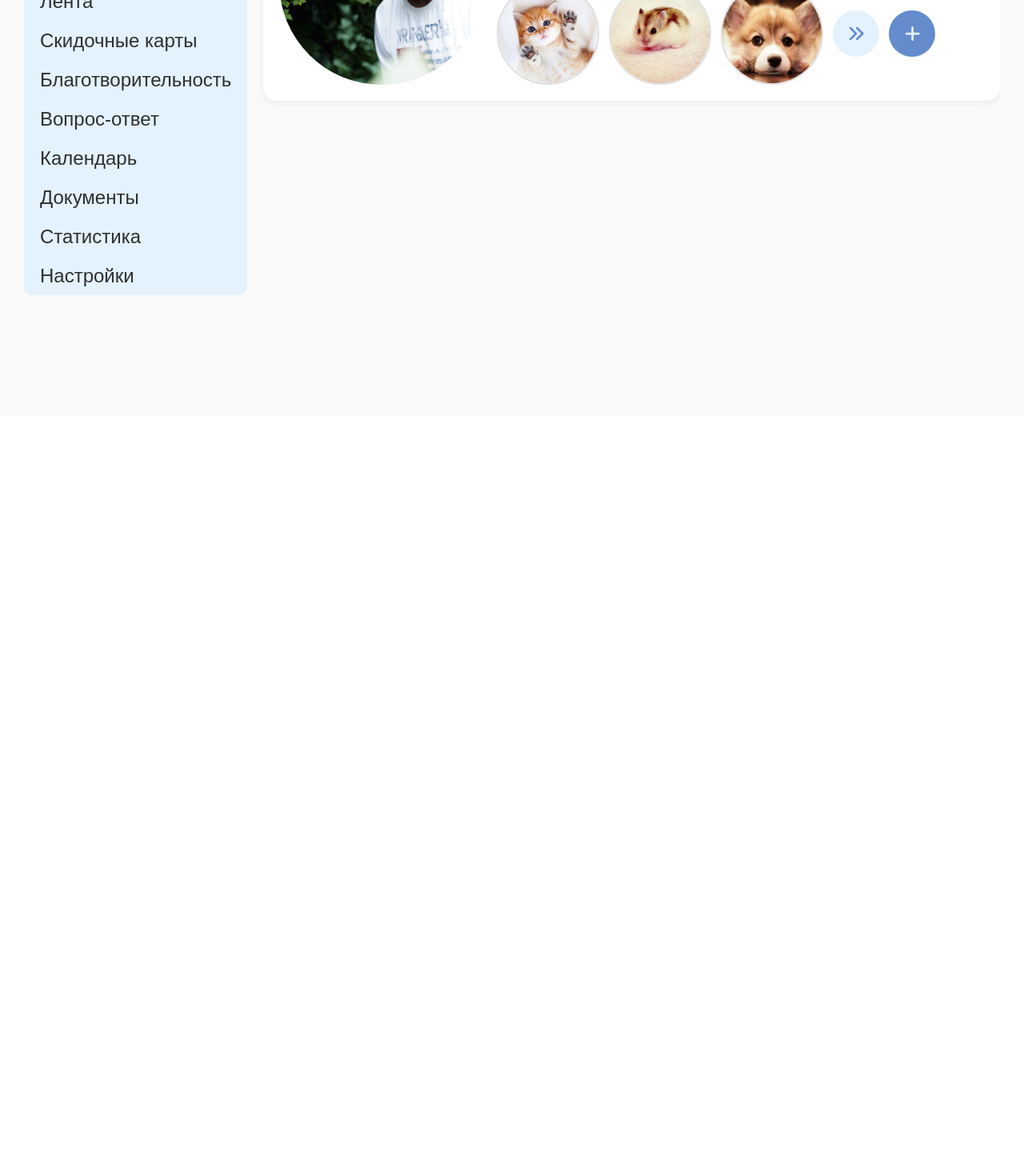
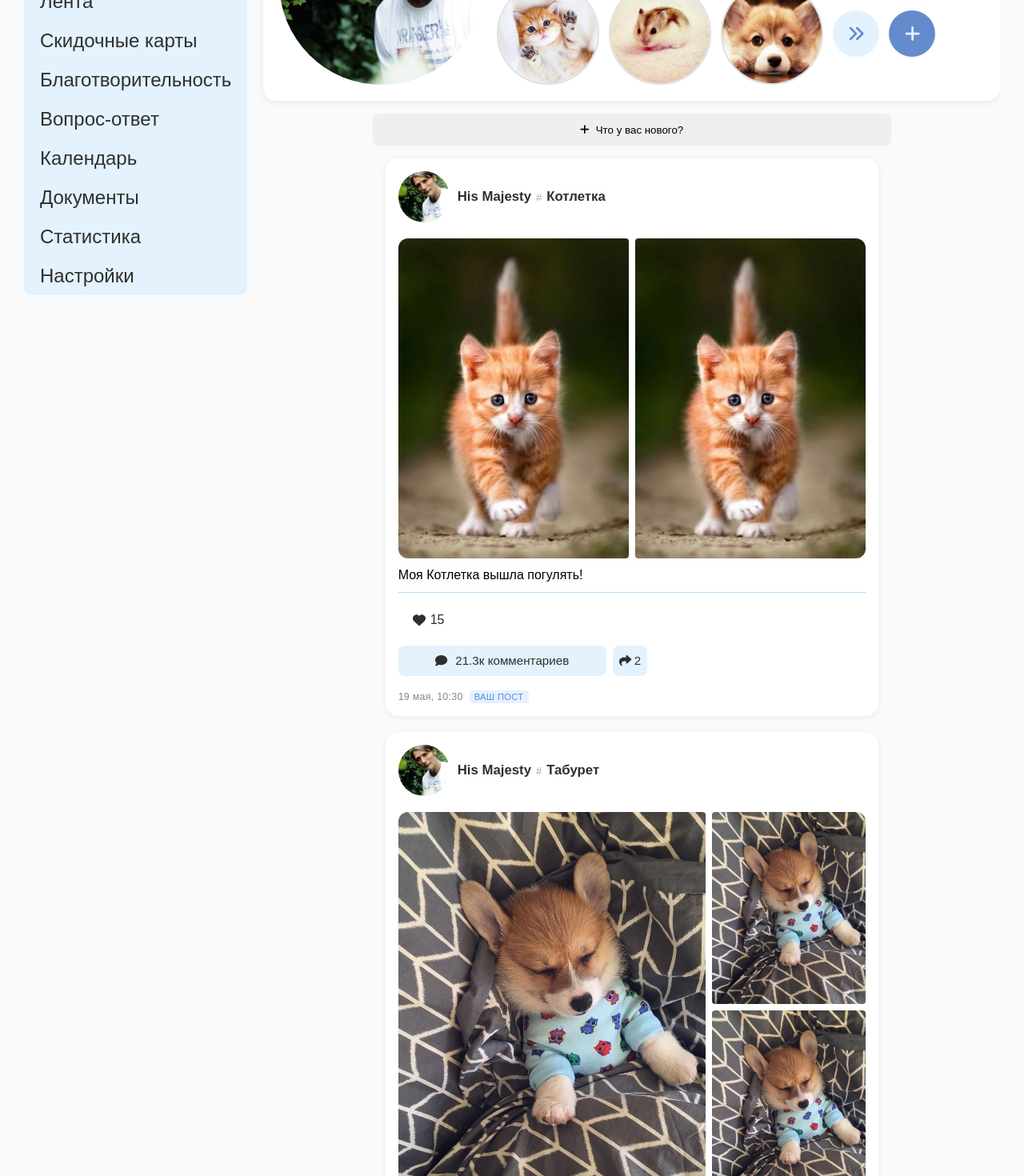
Before and after one commit to Kurt-Hiuz/PetPet, a React (Vite) app in the folder project/frontend/petpet/: page /profile in a window 1280 px wide. Shown: the part 280-1750 px from the top of the page at 80% size. Before the commit the page ends 800 px from the top, so only its background shows below. Built offline with nearby package versions, Linux system fonts and the light colour scheme.

Commit message:
Обновление профиля
Теперь есть кнопка создания новой записи (<Button>) и работа с лентой по профилю (<PostFeed>)

```diff
--- a/project/frontend/petpet/src/components/pages/profile/Profile.jsx
+++ b/project/frontend/petpet/src/components/pages/profile/Profile.jsx
@@ -1,8 +1,16 @@
+import classes from './styles/Profile.module.css';
+
 import UserHeader from '../../ui/UserHeader/UserHeader';
+import Button from '../../ui/Button/Button';
+import PostFeed from '../../ui/PostFeed/PostFeed';
+import Icon from '../../ui/Icon/Icon';
+
+import { faPlus } from '@fortawesome/free-solid-svg-icons';
 
 export default function Profile(){
 
     const userData = {
+        id: 'user_123',
         name: "His Majesty",
         bio: "Мамочка трёх ангелочков Меня сложно найти, легко потерять и невозможно забыть Великолепнейший мужчина этого мира",
         avatar: "/images/user_profile_test/user-avatar.jpg",
@@ -14,9 +22,94 @@ export default function Profile(){
         ],
     };
 
+    const userPosts = [
+    {
+        "id": "post_001",
+        "author": {
+            "avatar": "/images/user_profile_test/user-avatar.jpg",
+            "userName": "His Majesty",
+            "petName": "Котлетка"
+        },
+        "media": [
+                    {
+                        "type": "image",
+                        "url": "images/posts_test/cat.jpg",
+                        "alt": "Котлетка"
+                    },
+                    {
+                        "type": "image",
+                        "url": "images/posts_test/cat.jpg",
+                        "alt": "Котлетка"
+                    }
+        ],
+        "caption": "Моя Котлетка вышла погулять!",
+        "stats": {
+            "likes": 456,
+            "hearts": 15,
+            "comments": 21348,
+            "reposts": 2
+        },
+        "createdAt": "2024-05-19T10:30:00Z",
+        "isOwn": true
+    },
+    {
+        "id": "post_002",
+        "author": {
+            "avatar": "/images/user_profile_test/user-avatar.jpg",
+            "userName": "His Majesty",
+            "petName": "Табурет"
+        },
+        "media": [
+            {
+                "type": "image",
+                "url": "images/posts_test/dog.jpg",
+                "alt": "Табурет спит"
+            },
+            {
+                "type": "image",
+                "url": "images/posts_test/dog.jpg",
+                "alt": "Табурет спит"
+            },
+            {
+                "type": "image",
+                "url": "images/posts_test/dog.jpg",
+                "alt": "Табурет спит"
+            }
+        ],
+        "caption": "",
+        "stats": {
+            "likes": 128,
+            "hearts": 8149,
+            "comments": 24,
+            "reposts": 12
+        },
+        "createdAt": "2024-05-18T18:15:00Z",
+        "isOwn": true
+    }
+]
+
+    const handleCreatePost = () => {
+        console.log('Открыть модалку создания поста');
+        // TODO: открыть модальное окно или перейти на /create-post
+    };
+
     return(
         <>
             <UserHeader userData={userData}/>
+            <div className={classes.profileContainer}>
+                <Button variant="creation" fullWidth={true} onClick={handleCreatePost}>
+                    <Icon icon={faPlus} />
+                    <span>Что у вас нового?</span>
+                </Button>
+
+                {userPosts.length > 0 ? (
+                    <PostFeed posts={userPosts} />
+                        ) : (
+                    <div className={classes.emptyState}>
+                        <p>У вас пока нет публикаций</p>
+                    </div>
+                )}
+            </div>
         </>
     );
 }
--- a/project/frontend/petpet/src/components/pages/profile/styles/Profile.module.css
+++ b/project/frontend/petpet/src/components/pages/profile/styles/Profile.module.css
@@ -1,3 +1,15 @@
-.p{
-    color: red;
+.profileContainer {
+    display: flex;
+    flex-direction: column;
+    width: 100%;
+    max-width: 680px; /* Совпадает с шириной ленты */
+    margin: 0 auto;
+    padding: 16px;
 }
+
+.emptyState {
+    text-align: center;
+    padding: 40px 20px;
+    color: var(--color-text-secondary, #888);
+    font-size: 1rem;
+}
```
